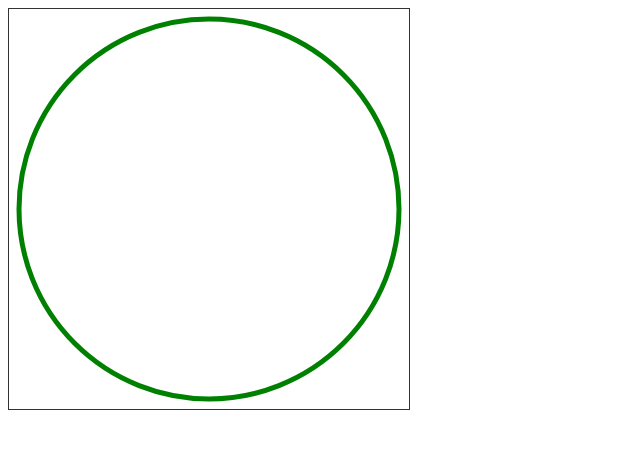
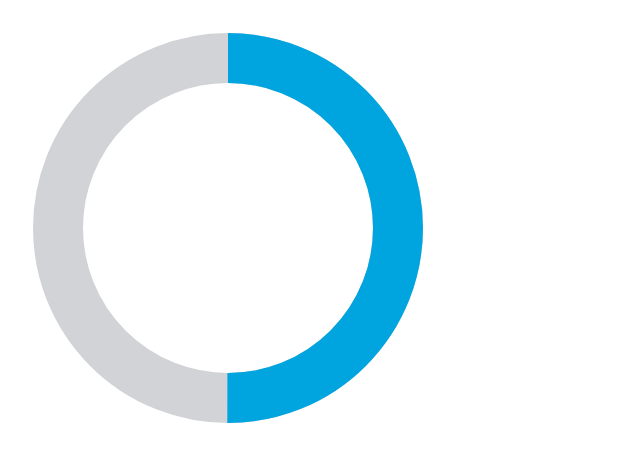
Before and after one commit to Drikechan/project-template, a Vue app: page / in a window 1280 px wide. Shown: the top 462 px of the page, without its empty margins (0-640 px from the left). Built offline with nearby package versions, Linux system fonts and the light colour scheme.

Commit message:
加入target配置

```diff
--- a/package.json
+++ b/package.json
@@ -45,6 +45,7 @@
     "sass": "^1.32.12",
     "sass-loader": "^11.1.0",
     "style-loader": "^2.0.0",
+    "svg-inline-loader": "^0.8.2",
     "url-loader": "^4.1.1",
     "vue-loader": "^15.9.7",
     "vue-loader-plugin": "^1.3.0",
--- a/src/App.vue
+++ b/src/App.vue
@@ -1,15 +1,38 @@
 <template>
-  <div >
-    <svg width="400" height="400" style="border: 1px solid #333">
-      <circle cx="200" cy="200" r="190" fill="none" stroke="green" stroke-width="5" ></circle>
-      <circle cx="200" cy="200"></circle>
+  <div>
+    <svg width="440" height="440" viewbox="0 0 440 440">
+      <circle cx="220" cy="220" r="170" stroke-width="50" stroke="#D1D3D7" fill="none"></circle>
+      <circle
+          class="circle"
+          cx="220"
+          cy="220"
+          r="170"
+          stroke-width="50"
+          stroke="#00A5E0"
+          fill="none"
+          transform="matrix(0,-1,1,0,0,440)"
+      />
     </svg>
   </div>
 </template>
 
-
 <script>
 export default {
-
+  name: 'SvgAnimation'
 }
 </script>
+
+<style scoped>
+.circle {
+  animation: circle 5s linear infinite;
+}
+
+@keyframes circle {
+  from {
+    stroke-dasharray: 0 1069;
+  }
+  to {
+    stroke-dasharray: 1069 0;
+  }
+}
+</style>
```
Also changed, not shown: 3 other files (tests, documents, lock files or other folders).
